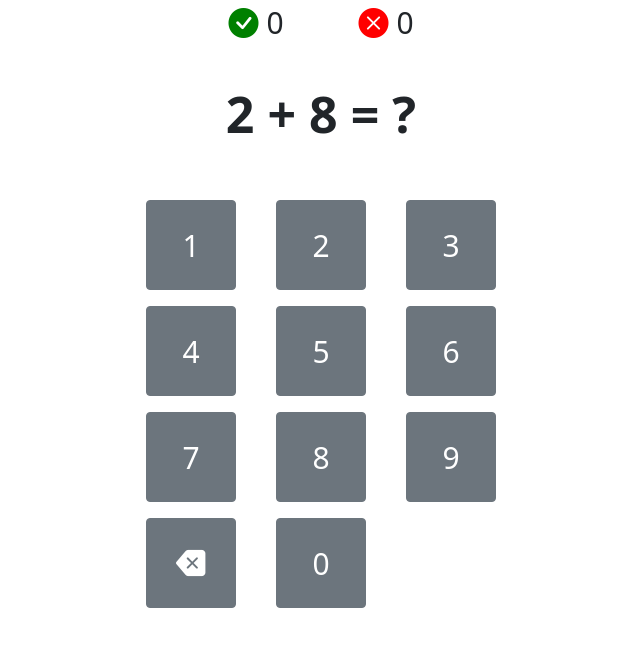
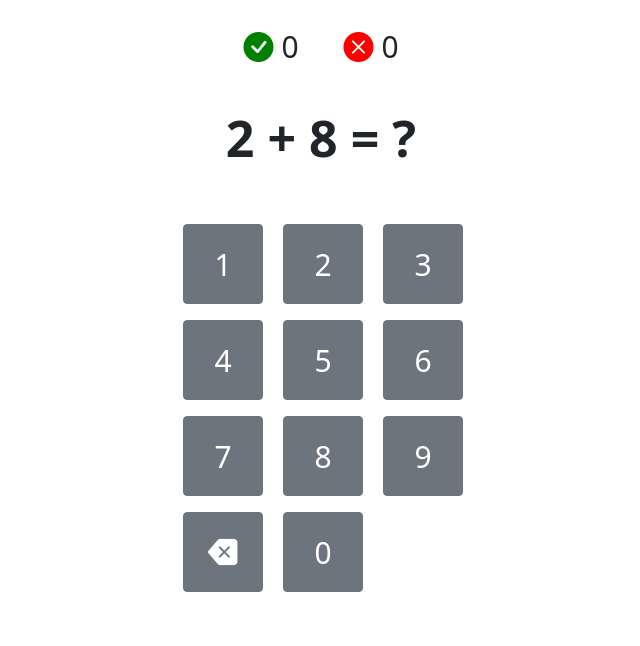
Before and after one commit to br4ch1st0chr0n3/mini-games, a plain HTML site: page docs/index.html in a window 1280 px wide. Shown: the whole page, without its empty margins (319-959 px from the left). Drawn offline with nearby package versions, Linux system fonts and the light colour scheme.

Commit message:
decrease width

```diff
--- a/docs/index.html
+++ b/docs/index.html
@@ -15,7 +15,7 @@
 </head>
 
 <body>
-  <div class="row justify-content-center pb-4">
+  <div class="row justify-content-center pb-4 pt-4">
     <div class="col-3 fixed icon">
       <i class="bi bi-check-circle-fill pe-2 correct"></i><span id="correct">0</span>
     </div>
--- a/docs/styles.css
+++ b/docs/styles.css
@@ -1,8 +1,8 @@
 .btn-square {
-  width: 90px !important;
+  width: 80px !important;
   /* max-width: 100% !important; */
   /* max-height: 100% !important; */
-  height: 90px !important;
+  height: 80px !important;
   font-size: 30px;
   /* text-align: center; */
   /* padding: 0px; */
@@ -14,7 +14,7 @@
 }
 
 .fixed {
-  max-width: 130px;
+  max-width: 100px;
 
   /* max-width: 80%; */
   /* max-width: 80vw; */
```
